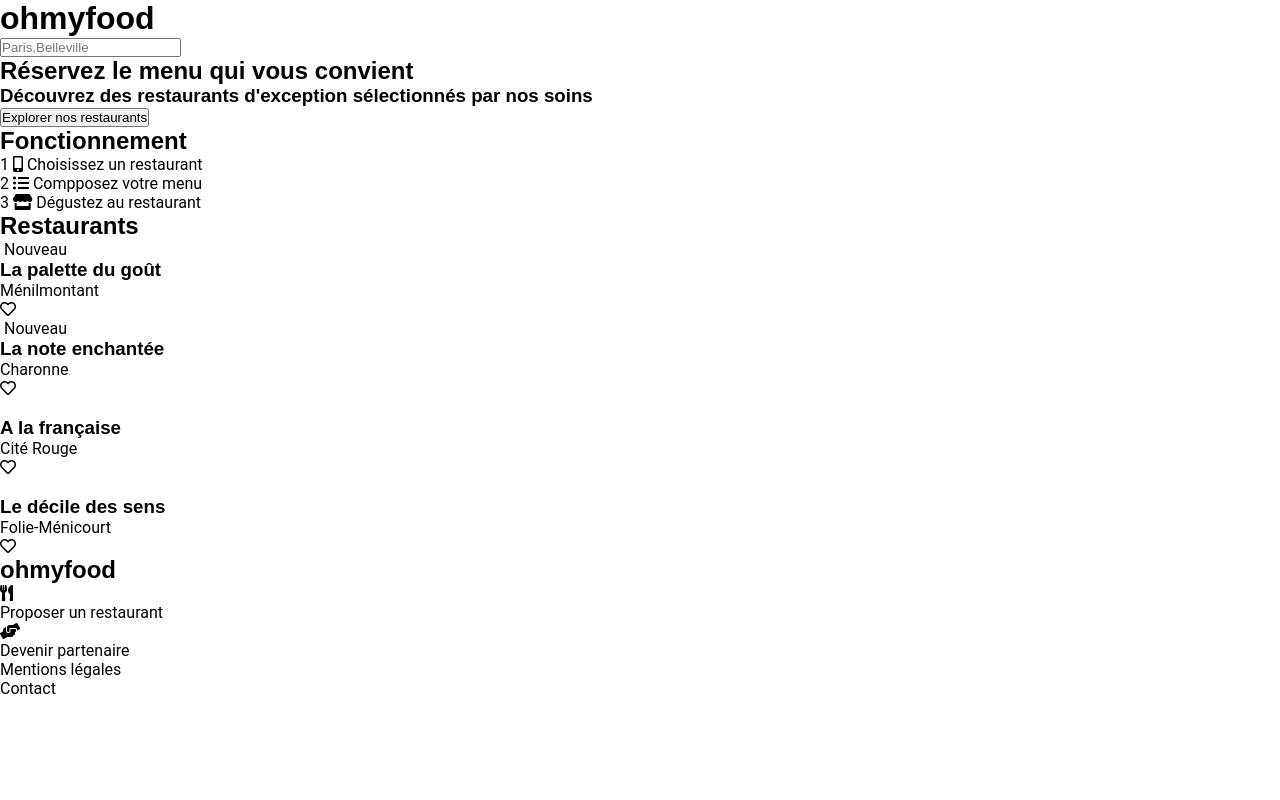
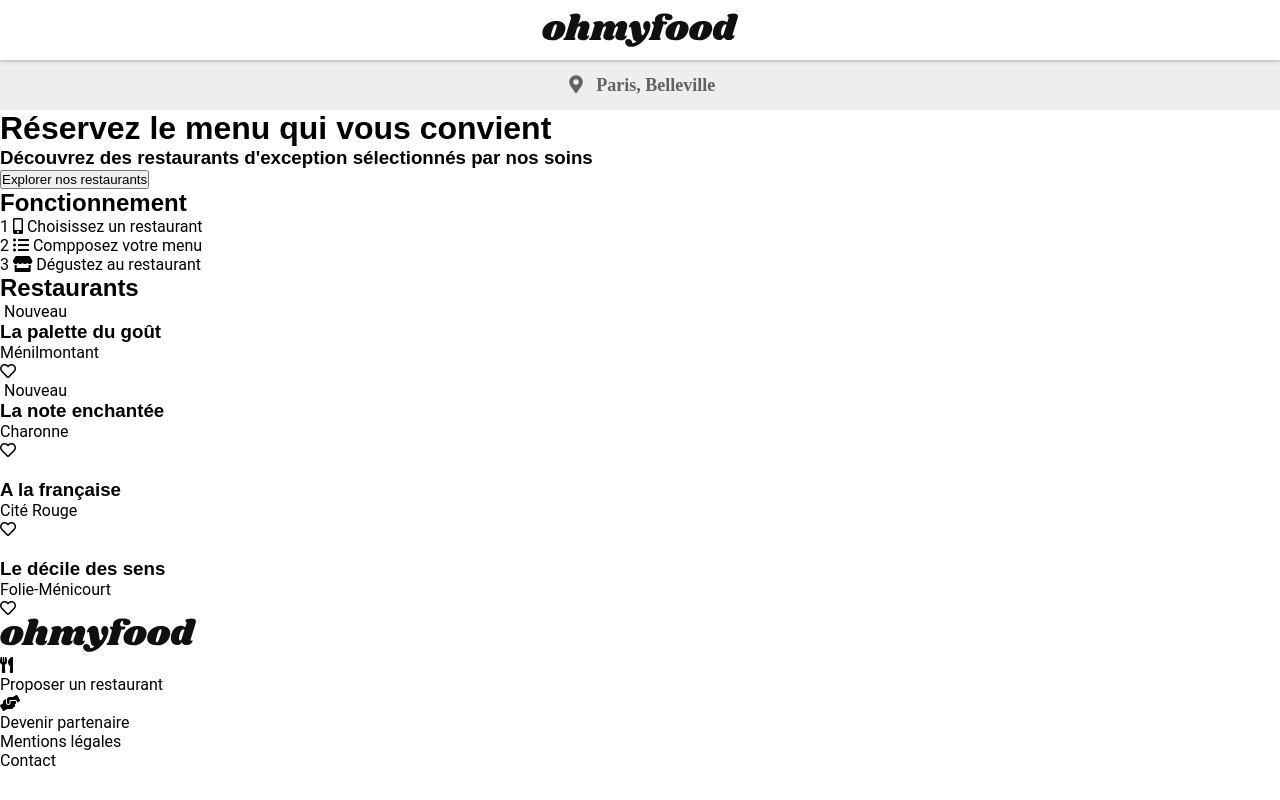
Before and after one commit to Unautrepseudo/EricNarbo_3_18042021, a website: page index.html in a window 1280 px wide. Drawn offline with Linux system fonts and the light colour scheme.

Commit message:
header + form

```diff
--- a/index.html
+++ b/index.html
@@ -16,13 +16,13 @@
   <body>
     <div class="container">
       <header>
-        <h1>ohmyfood</h1>
+        <img src="img/logo/ohmyfood@2x.svg" alt="" />
       </header>
       <form action="">
-        <input type="text" placeholder="Paris,Belleville" />
+        <input type="text" placeholder=" &#xf3c5; &nbsp Paris, Belleville" />
       </form>
       <div class="hero">
-        <h2>Réservez le menu qui vous convient</h2>
+        <h1>Réservez le menu qui vous convient</h1>
         <h3>
           Découvrez des restaurants d'exception sélectionnés par nos soins
         </h3>
@@ -118,7 +118,7 @@
         </div>
       </section>
       <footer>
-        <h2>ohmyfood</h2>
+        <img src="img/logo/ohmyfood@2x.svg" alt="" />
         <li>
           <a href="">
             <span class="icon">
--- /dev/null
+++ b/styles/sass/libs/layouts/_form.scss
@@ -0,0 +1,14 @@
+input {
+  border: none;
+  width: 100%;
+  height: 50px;
+  background: rgba(177, 177, 177, 0.219);
+  font-size: 18px;
+}
+
+::placeholder {
+  text-align: center;
+  color: rgb(98, 98, 98);
+  font-weight: bold;
+  font-family: 'Font Awesome 5 Free';
+}
--- /dev/null
+++ b/styles/sass/libs/layouts/_header.scss
@@ -0,0 +1,9 @@
+header {
+  height: 60px;
+  display: flex;
+  text-align: center;
+  justify-content: center;
+  align-items: center;
+  //   padding: 5px;
+  box-shadow: 0px 0px 5px grey;
+}
--- a/styles/sass/libs/utils/_variables.scss
+++ b/styles/sass/libs/utils/_variables.scss
@@ -1,3 +1,4 @@
 $primary: #9356dc;
 $secondary: #ff79da;
 $tertiary: #99e2d0;
+$grey: #f2f2f2;
--- a/styles/sass/style.scss
+++ b/styles/sass/style.scss
@@ -1,2 +1,4 @@
-@use 'libs/base/_reset';
+@use 'libs/base/reset';
 @use 'libs/base/fonts';
+@use 'libs/layouts/header';
+@use 'libs/layouts/form';
```
Also changed, not shown: styles/css/style.css, 1 other file.
